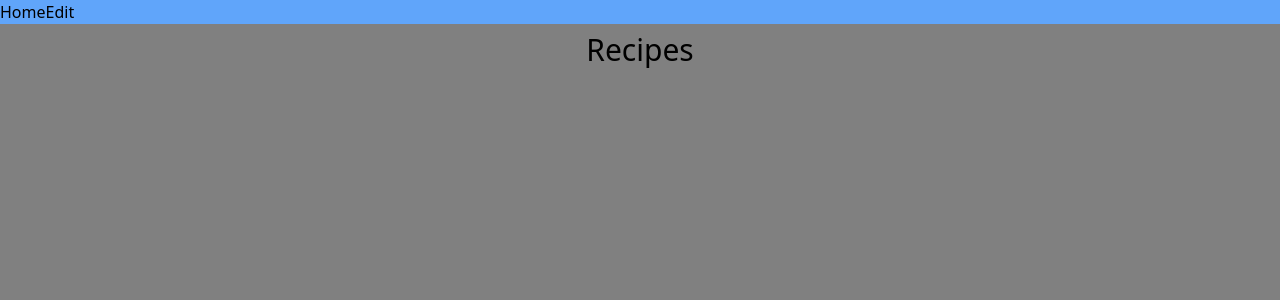
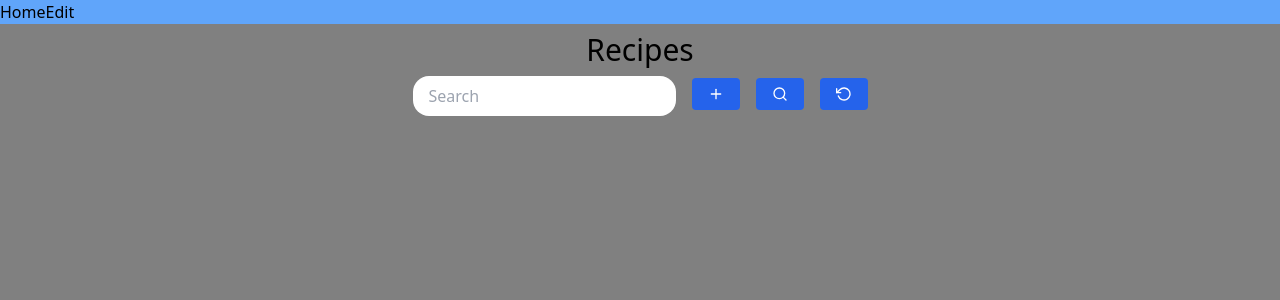
Before and after one commit to cw417/mern-recipes, a React (Create React App) app in the folder client/: page / in a window 1280 px wide. Shown: the top 300 px of the page. Built offline with nearby package versions, Linux system fonts and the light colour scheme.

Commit message:
Create add/search bar

```diff
--- /dev/null
+++ b/client/src/components/AddSearchBar.js
@@ -0,0 +1,35 @@
+import React, { useRef } from 'react'
+import { FiPlus, FiSearch, FiRotateCcw } from 'react-icons/fi';
+
+export default function SearchBar( addRecipe, searchRecipes, restoreRecipes ) {
+
+  const inputRef = useRef();
+
+  function handleAdd(){
+    const name = inputRef.current.value;
+    addRecipe(name);
+    console.log(`Adding: ${name}`);
+  }
+
+  function handleSearch(){
+    const keyword = inputRef.current.value;
+    searchRecipes(keyword);
+    console.log(`Searching for: ${keyword}`);
+  }
+
+  function handleRestore(){
+    restoreRecipes();
+    console.log(`Restoring.`);
+  }
+
+  return (
+    <div>
+      <div>
+        <input className='inpt' placeholder='Search' />
+        <button className='btn' onClick={handleAdd}><FiPlus/></button>
+        <button className='btn' onClick={handleSearch}><FiSearch /></button>
+        <button className='btn' onClick={handleRestore}><FiRotateCcw/></button>
+      </div>
+    </div>
+  )
+}
--- a/client/src/components/RecipeList.js
+++ b/client/src/components/RecipeList.js
@@ -1,8 +1,21 @@
 import React, { useState, useEffect } from 'react'
+import AddSearchBar from './AddSearchBar'
 
 export default function RecipeList() {
 
   const [recipes, setRecipes] = useState([])
+
+  function addRecipe(name) {
+    /**
+     * Adds new recipes to current recipes array.
+     */
+    const newRecipes = [...recipes, {
+      name: name,
+      instructions: [],
+      ingredients: []
+    }];
+    setRecipes(newRecipes);
+  }
 
   function recipeList() {
     return recipes.map((recipe, index) => {
@@ -17,6 +30,7 @@ export default function RecipeList() {
       <div className='text-3xl mt-2'>
         Recipes
       </div>
+      <AddSearchBar />
       <div>{recipeList()}</div>
     </div>
   )
```
